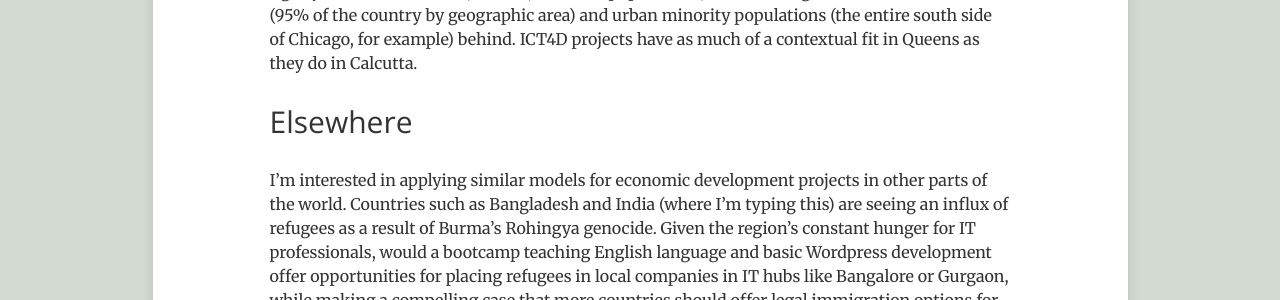
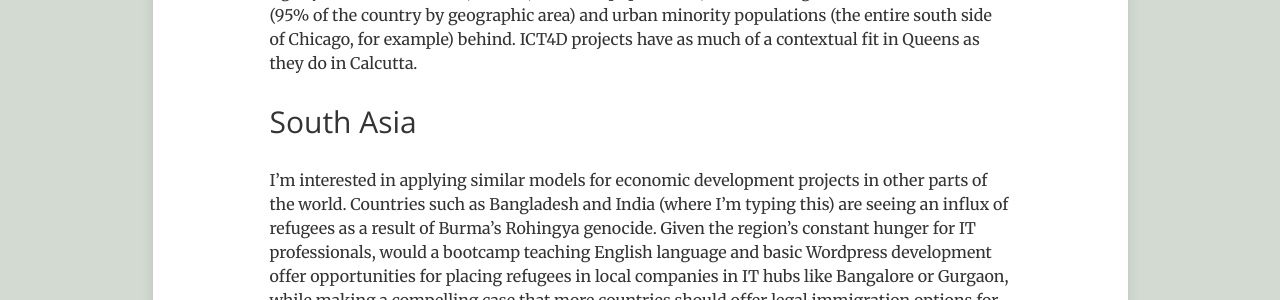
Before and after one commit to nonprofitable/nonprofitable.github.io, a Jekyll site: the page built from _posts/2017-10-16-Programming-Bootcamps-ICT4D.markdown, in a window 1280 px wide and 900 px high, scrolled down 1593 px. Shown: the part 159-459 px from the top of the window. Built offline with Jekyll 4.4.1, drawn with Linux system fonts in a browser that asks for light colours; comment, search, counter and statistics services are not loaded.

Commit message:
Edits to Bootcamp ICT4D post.

```diff
--- a/_posts/2017-10-16-Programming-Bootcamps-ICT4D.markdown
+++ b/_posts/2017-10-16-Programming-Bootcamps-ICT4D.markdown
@@ -28,6 +28,6 @@ I recently came across two programming bootcamps who are doing just this, in wil
 
 Since I get one or two surprised looks when I mention US-based projects in a conversation on ICT4D, I'll clarify here: there are "developing" neighborhoods, cities, and states across most first world nations. This is certainly true of the United States, where the economic recovery has been tightly restricted to urban, mobile, educated populations, while leaving much of rural America (95% of the country by geographic area) and urban minority populations (the entire south side of Chicago, for example) behind. ICT4D projects have as much of a contextual fit in Queens as they do in Calcutta.
 
-## Elsewhere
+## South Asia
 
 I'm interested in applying similar models for economic development projects in other parts of the world. Countries such as Bangladesh and India (where I'm typing this) are seeing an influx of refugees as a result of Burma's Rohingya genocide. Given the region's constant hunger for IT professionals, would a bootcamp teaching English language and basic Wordpress development offer opportunities for placing refugees in local companies in IT hubs like Bangalore or Gurgaon, while making a compelling case that more countries should offer legal immigration options for refugees? I've scheduled a couple of conversations with the Global Director of a university here to explore bootcamp options in a little more detail, and see where they might fit into a South Asian context.
```
